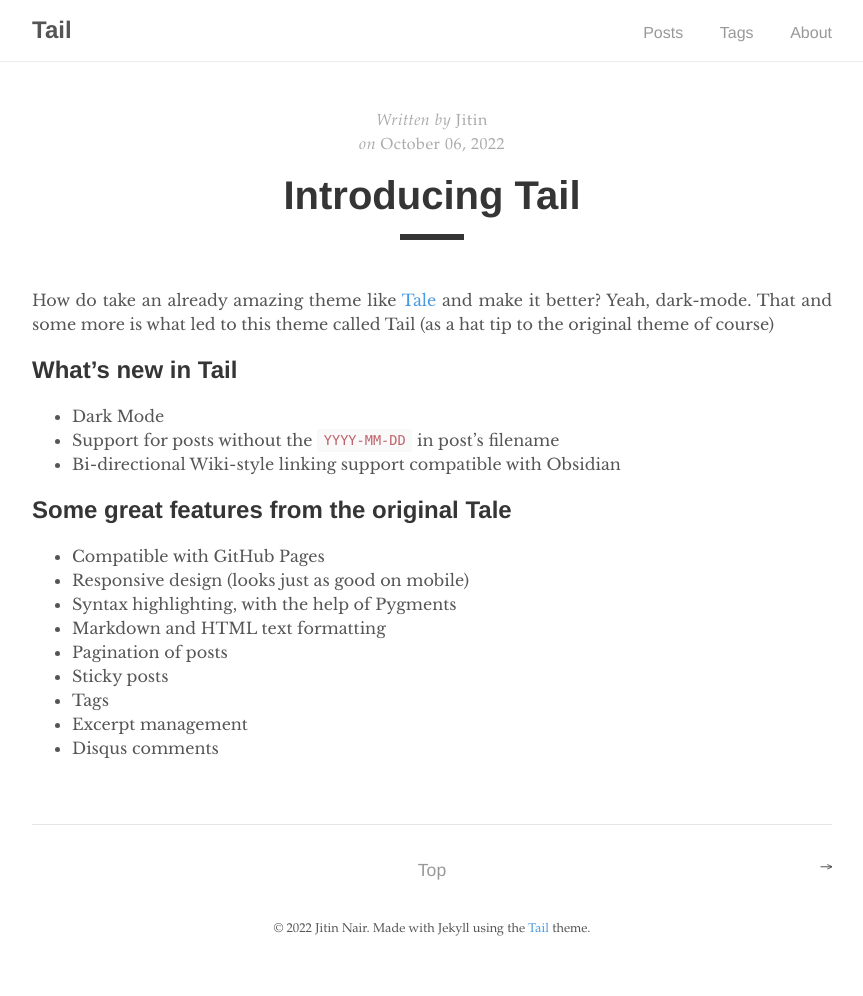
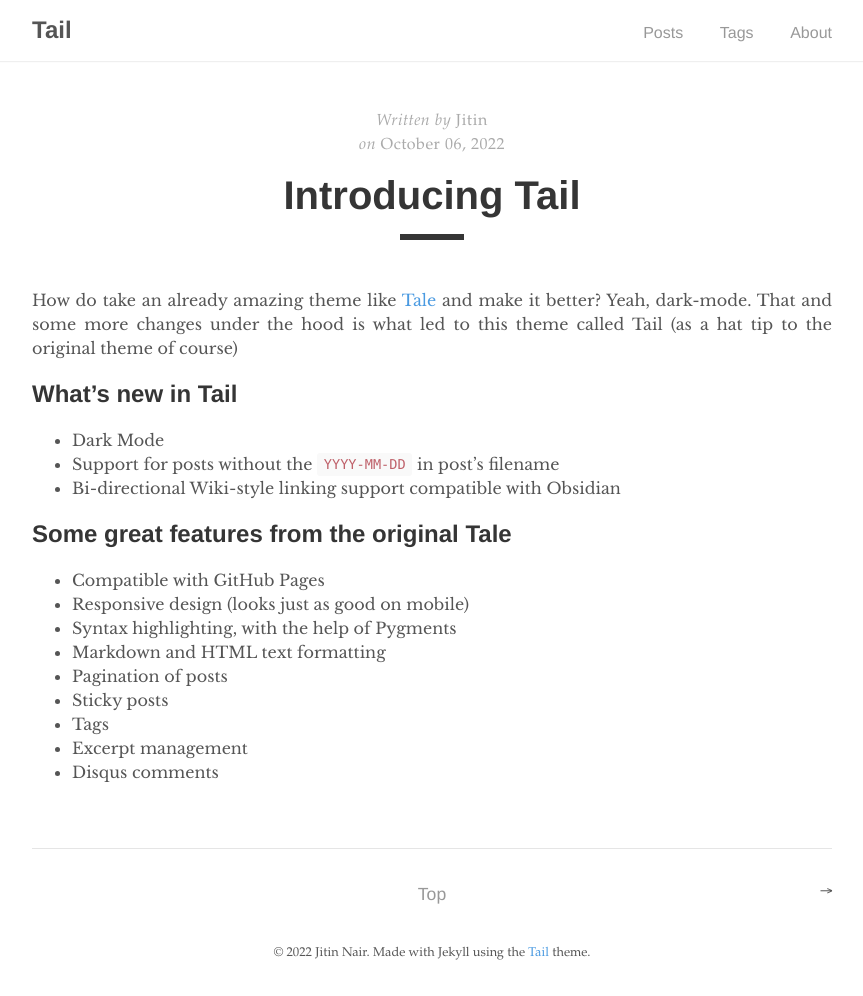
Before and after one commit to jitinnair1/tail, a Jekyll site: the page built from _posts/introducing-tail.md, in a window 1280 px wide. Shown: the whole page, without its empty margins (208-1071 px from the left). Built offline with Jekyll 4.4.1, drawn with Linux system fonts in a browser that asks for light colours; before the commit the page ends 972 px from its top, so only the background shows below that.

Commit message:
minor update

```diff
--- a/_posts/introducing-tail.md
+++ b/_posts/introducing-tail.md
@@ -10,7 +10,7 @@ sticky: true
 hidden: true
 ---
 
-How do take an already amazing theme like [Tale](https://github.com/chesterhow/tale) and make it better? Yeah, dark-mode. That and some more is what led to this theme called Tail (as a hat tip to the original theme of course)
+How do take an already amazing theme like [Tale](https://github.com/chesterhow/tale) and make it better? Yeah, dark-mode. That and some more changes under the hood is what led to this theme called Tail (as a hat tip to the original theme of course)
 
 <!--more-->
 
```
